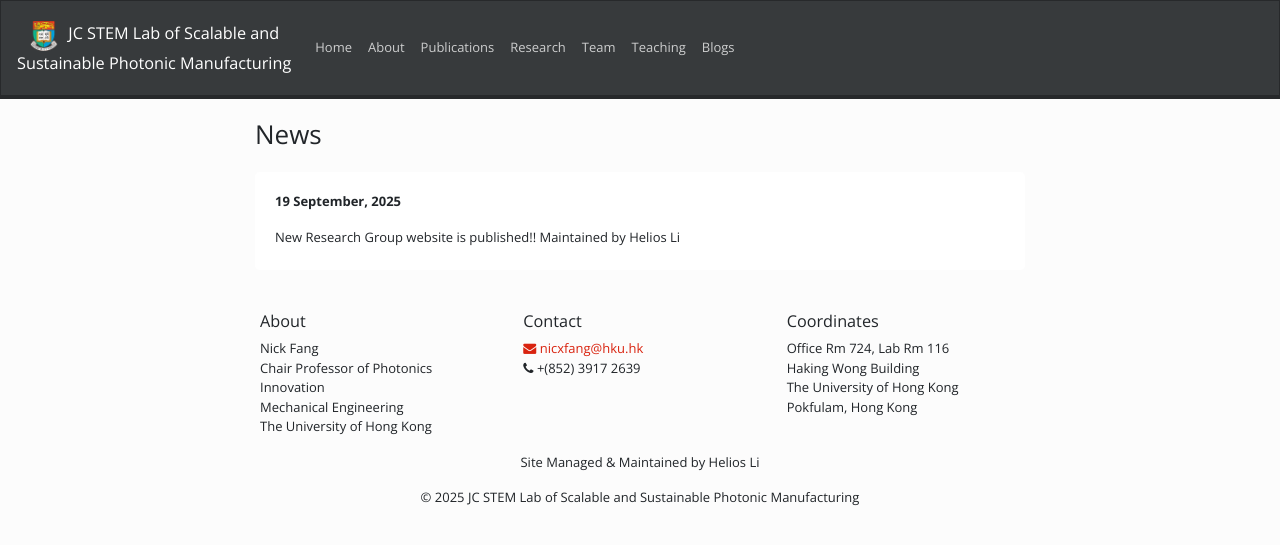
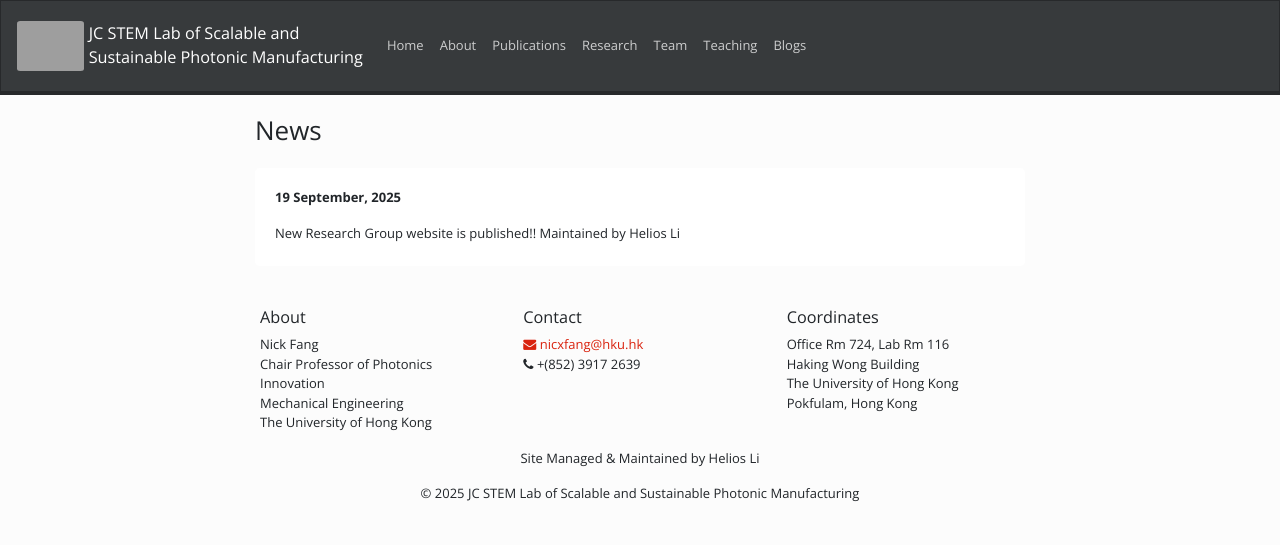
Before and after one commit to NicXFang/nicxfang.github.io, a Jekyll site: the page built from _pages/allnews.md, in a window 1280 px wide. Shown: the top 545 px of the page. Built offline with Jekyll 4.4.1, drawn with Linux system fonts in a browser that asks for light colours; nearby versions of some CDN libraries; a style sheet for code colours, icons or effects is not loaded.

Commit message:
Update header.html

```diff
--- a/_includes/header.html
+++ b/_includes/header.html
@@ -2,13 +2,28 @@
 <noscript><iframe src="https://www.googletagmanager.com/ns.html?id={{ site.google_tag_manager }}"
 height="0" width="0" style="display:none;visibility:hidden"></iframe></noscript>
 <!-- End Google Tag Manager (noscript) -->
-
+<style>
+    .photo{
+        float:left;
+        width:50;
+    }
+    .name{
+        float:right;
+        width:100;
+    }
+</style>
 <nav class="navbar sticky-top navbar-expand-md navbar-dark bg-dark">
     <a class="navbar-brand" href="{{ site.url }}{{ site.baseurl }}/">
-    <div align="center">
-        <img src="{{ site.url }}{{ site.baseurl }}/favicon.ico" width="30" height="30" style="margin-right:5px" class="d-inline-block align-top" alt="">
+    <!-- <div align="center"> -->
+        <!-- <img src="{{ site.url }}{{ site.baseurl }}/favicon.ico" width="30" height="30" style="margin-right:5px" class="d-inline-block align-top" alt=""> -->
+        <!-- JC STEM Lab of Scalable and<br/>Sustainable Photonic Manufacturing -->
+      <!-- {{ site.title | escape }} -->
+    <!-- </div> -->
+    <div class="photo">
+        <img src="{{ site.url }}{{ site.baseurl }}/images/HKU.png" style="margin-right:5px" height="50" alt="">
+    </div>
+    <div class="name">
         JC STEM Lab of Scalable and<br/>Sustainable Photonic Manufacturing
-      <!-- {{ site.title | escape }} -->
     </div>
     </a>
     <button class="toggler navbar-toggler collapsed" type="button" data-bs-toggle="collapse" data-bs-target="#navbarColor02" aria-controls="navbarColor02" aria-expanded="false" aria-label="Toggle navigation">
```
